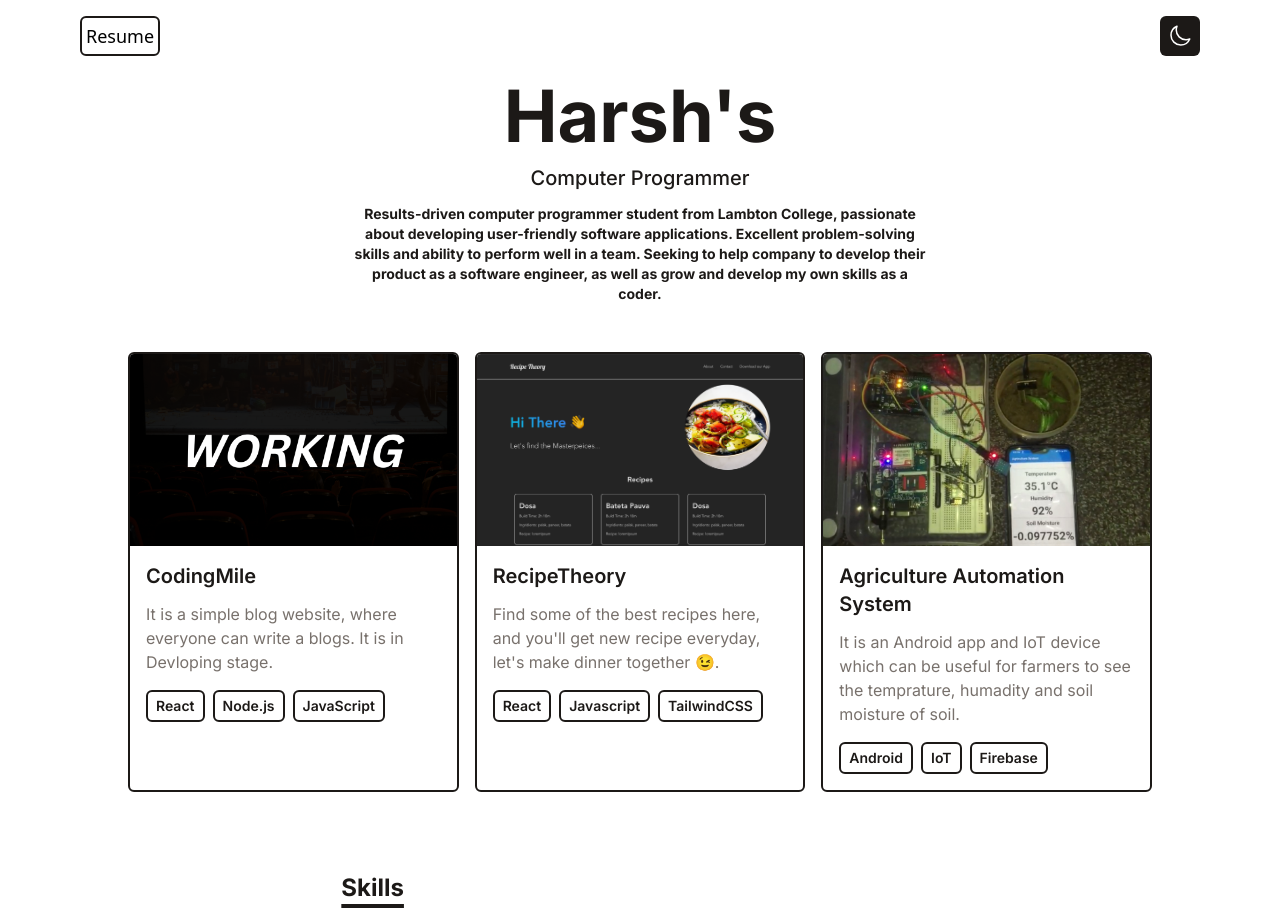
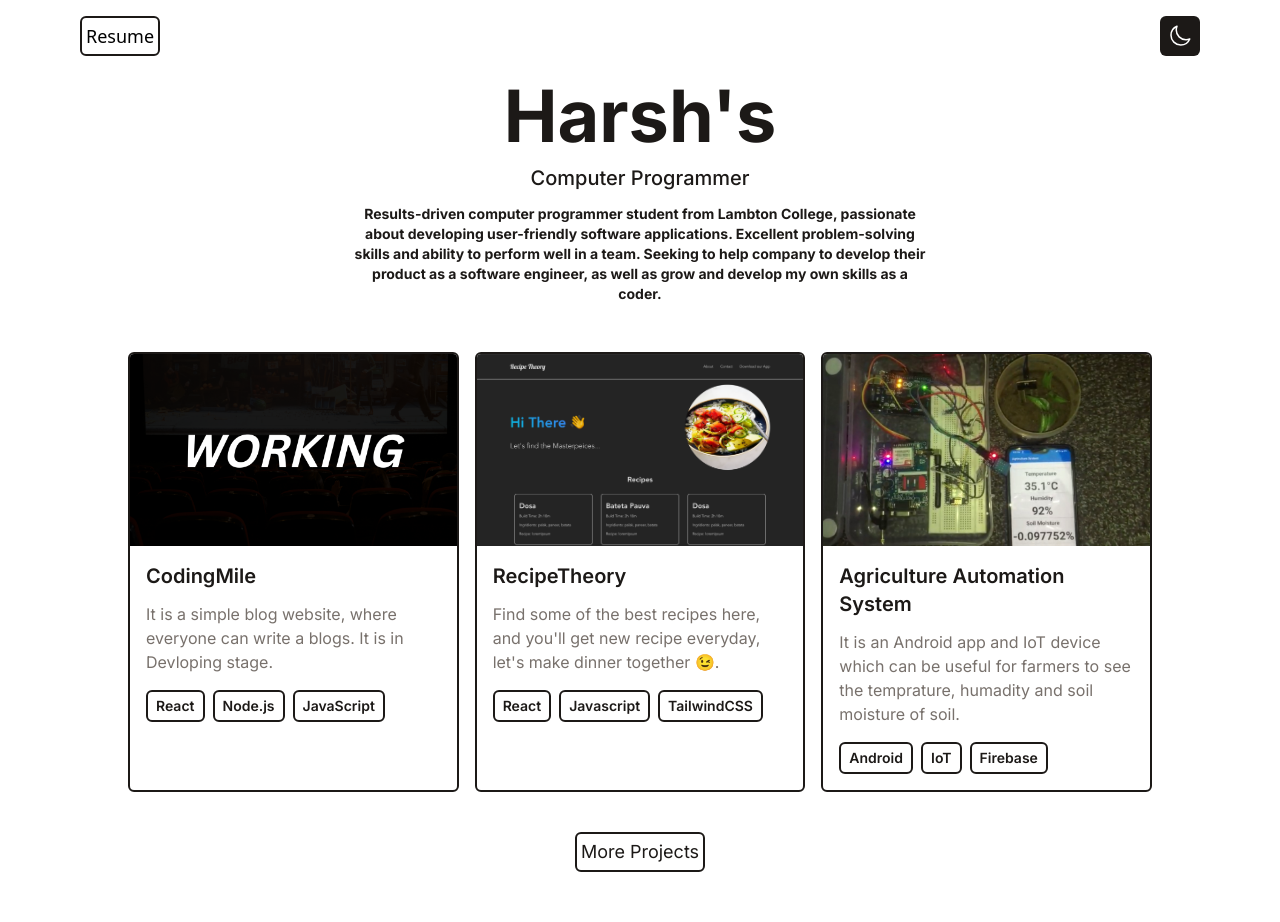
Before and after one commit to harshpansuriya/Harshs-Portfolio, a React (Vite) app: page / in a window 1280 px wide. Shown: the top 922 px of the page. Built offline with nearby package versions, Linux system fonts and the light colour scheme.

Commit message:
19012023 - 2
Add More Project button.

```diff
--- a/src/components/Portfolio.jsx
+++ b/src/components/Portfolio.jsx
@@ -4,6 +4,7 @@ import PortfolioItem from "./PortfolioItem";
 
 function Portfolio() {
   return (
+      <div className="flex-row">
         <div className="flex flex-col md:flex-row items-center justify-center">
           <div className="grid grid-cols-1 md:grid-cols-2 lg:grid-cols-3 gap-4">
             {portfolio.map((project) => (
@@ -17,6 +18,15 @@ function Portfolio() {
             ))}
           </div>
         </div>
+          <div className="flex items-center justify-center mt-10">
+              <a
+                  className="border-2 p-1 border-stone-900 dark:text-white dark:border-white md:text-lg rounded-md"
+                  href="https://github.com/harshpansuriya" target="_blank"
+              >
+                  More Projects
+              </a>
+          </div>
+      </div>
   );
 }
 
```
Lines whose indentation alone changed are shown as unchanged.
